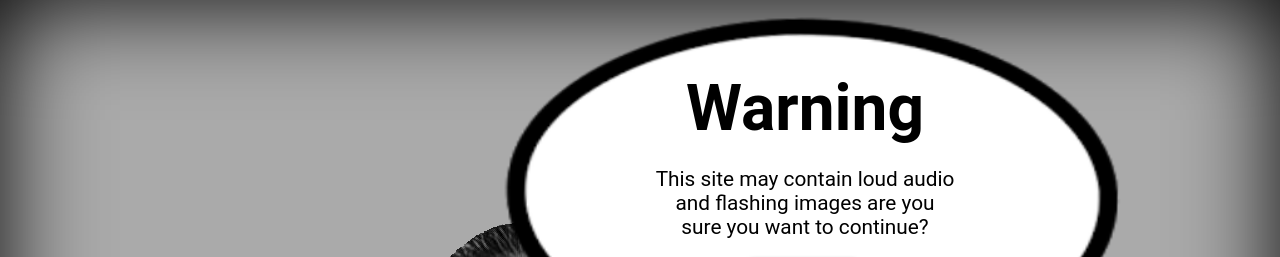
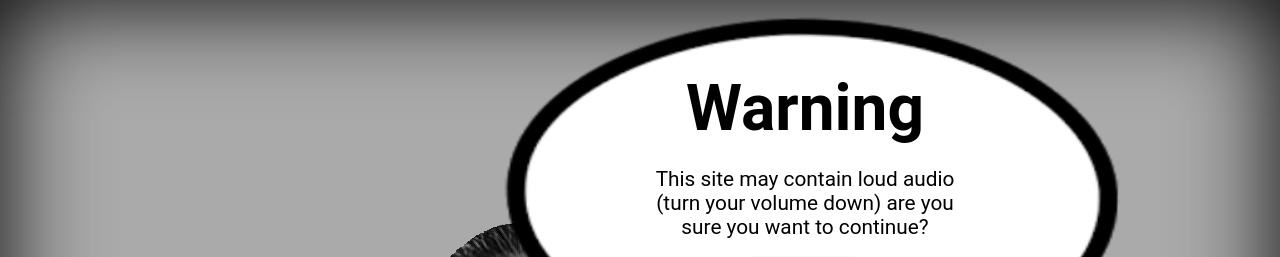
Before and after one commit to WoltEye/gigachad, a plain HTML site: page index.html in a window 1280 px wide. Shown: the top 257 px of the page. Drawn offline with Linux system fonts and the light colour scheme.

Commit message:
Remove flashing images from warning

```diff
--- a/index.html
+++ b/index.html
@@ -33,7 +33,7 @@
     <div class="consent">
       <div class="warning">
         <h1>Warning</h1>
-        <p>This site may contain loud audio and flashing images are you sure you want to continue?</p>
+        <p>This site may contain loud audio (turn your volume down) are you sure you want to continue?</p>
         <button class="yes-button" onclick="playMusic()">Yes</button>
       </div>
       <img src="./img/gigachad.png" alt="Picture of gigachad"/>
```
